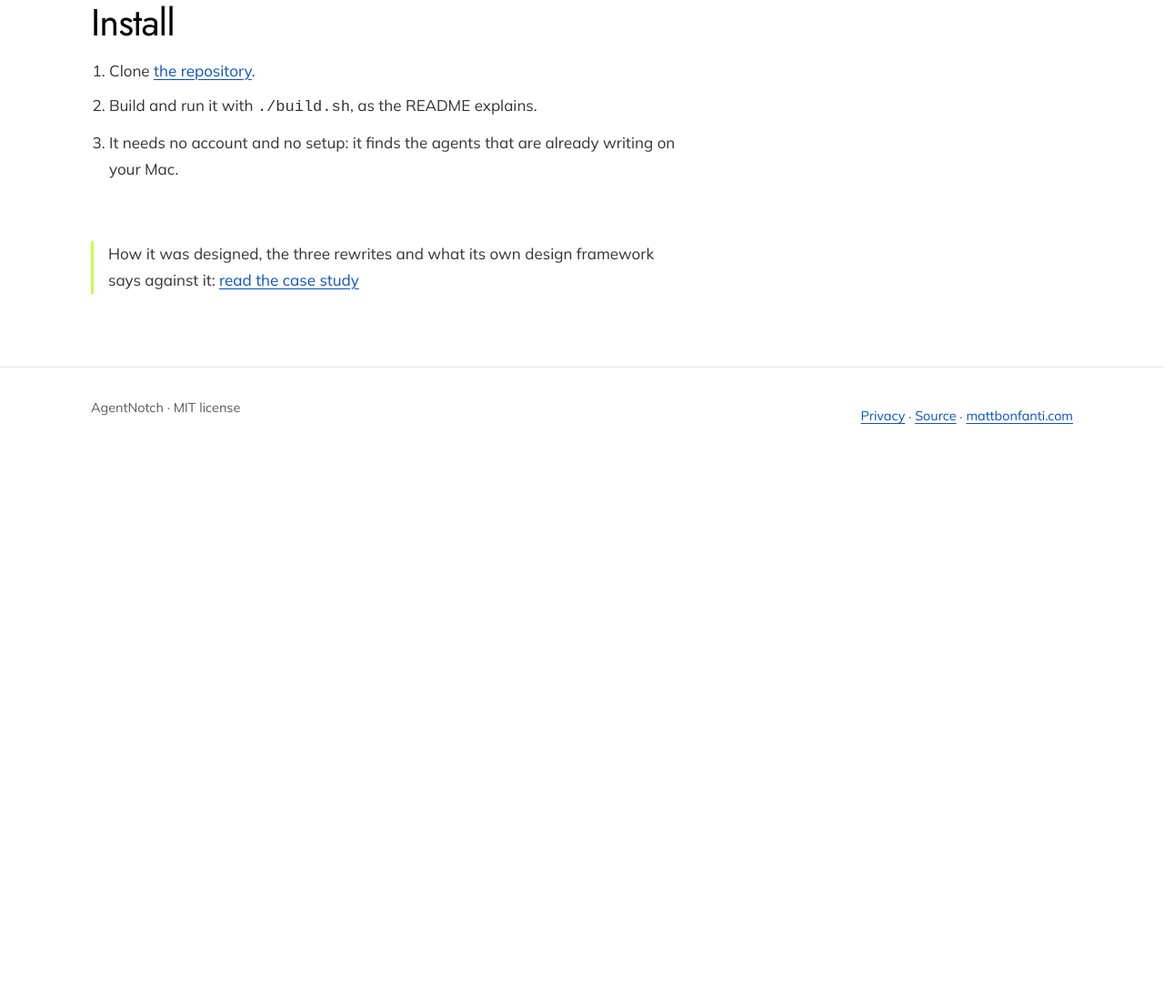
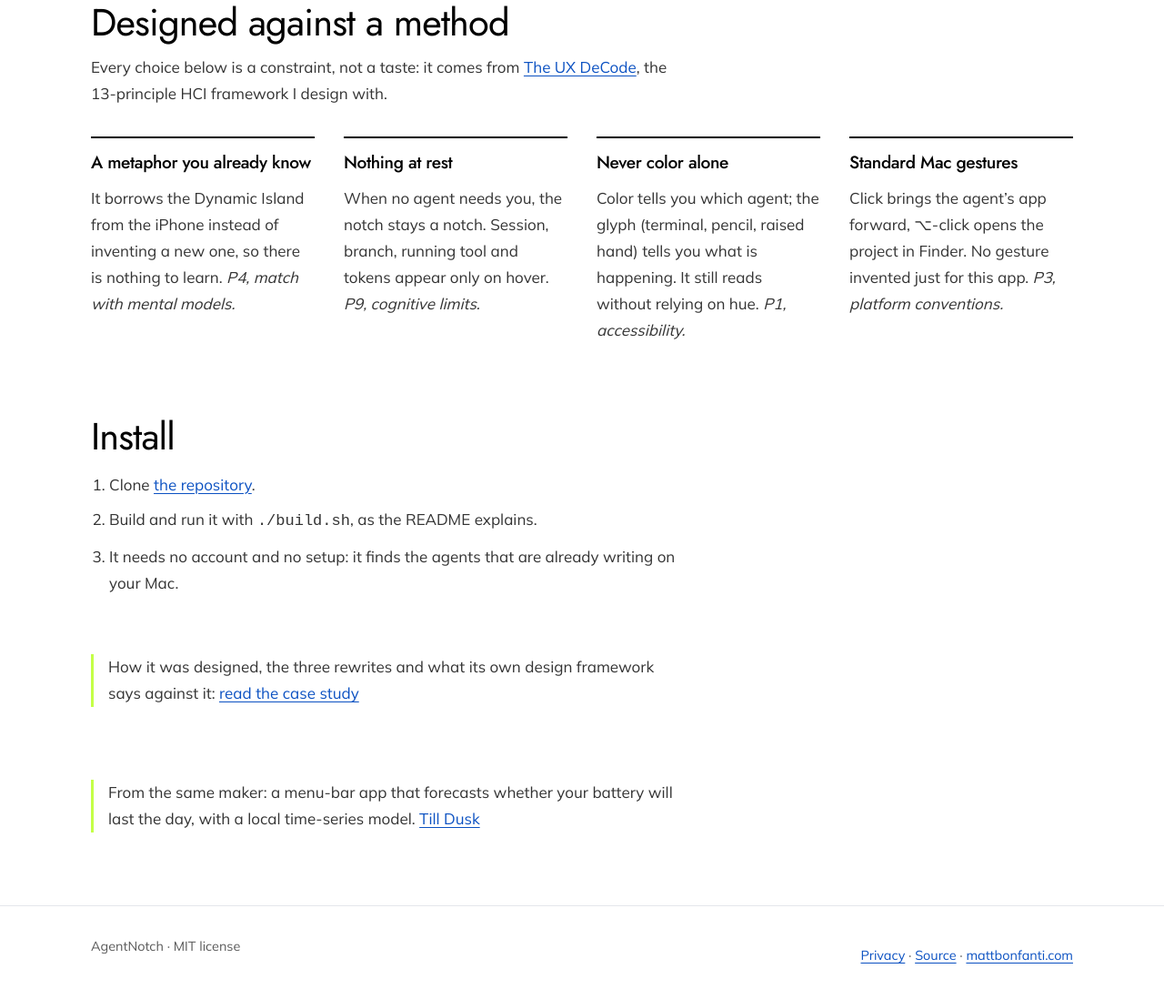
Before and after one commit to mattBonfanti/agentnotch-landing, an Astro site: page / in a window 1280 px wide. Shown: the part 2105-3203 px from the top of the page at 91% size. Before the commit the page ends 2633 px from the top, so only its background shows below. Built offline with nearby package versions, Linux system fonts and the light colour scheme; Astro itself is replaced by a stand-in of ours.

Commit message:
Sezioni su modello e approccio di design, rimando all'altra app
Co-Authored-By: Claude Opus 5.5 <noreply@anthropic.com>

```diff
--- a/src/app.mjs
+++ b/src/app.mjs
@@ -28,6 +28,19 @@ export default {
     { title: 'Your services too', text: 'An optional services section shows whether the services you list are up, degraded or down: HTTP, launchd, TCP or a command, re-read every 30 seconds.' },
     { title: 'Light by design', text: 'Native SwiftUI and AppKit, no third-party dependencies, no remote service. It reads the files your agents already write. 0.19% average CPU.' },
   ],
+  sections: [
+    {
+      title: 'Designed against a method',
+      intro: 'Every choice below is a constraint, not a taste: it comes from <a href="https://mattbonfanti.com/the-ux-decode/">The UX DeCode</a>, the 13-principle HCI framework I design with.',
+      items: [
+        { title: 'A metaphor you already know', text: 'It borrows the Dynamic Island from the iPhone instead of inventing a new one, so there is nothing to learn. <em>P4, match with mental models.</em>' },
+        { title: 'Nothing at rest', text: 'When no agent needs you, the notch stays a notch. Session, branch, running tool and tokens appear only on hover. <em>P9, cognitive limits.</em>' },
+        { title: 'Never color alone', text: 'Color tells you which agent; the glyph (terminal, pencil, raised hand) tells you what is happening. It still reads without relying on hue. <em>P1, accessibility.</em>' },
+        { title: 'Standard Mac gestures', text: 'Click brings the agent’s app forward, ⌥-click opens the project in Finder. No gesture invented just for this app. <em>P3, platform conventions.</em>' },
+      ],
+    },
+  ],
+  related: { text: 'From the same maker: a menu-bar app that forecasts whether your battery will last the day, with a local time-series model.', label: 'Till Dusk', href: 'https://tilldusk.mattbonfanti.com' },
   caseStudy: { text: 'How it was designed, the three rewrites and what its own design framework says against it:', label: 'read the case study', href: 'https://mattbonfanti.com/shipped/agent-notch/' },
   privacy: [
     'AgentNotch has no account, no analytics and no server. Nothing is sent to me.',
--- a/src/pages/index.astro
+++ b/src/pages/index.astro
@@ -31,6 +31,15 @@ import app from '../app.mjs';
     </ul>
   </div></section>
 
+  {app.sections?.map((s) => (
+    <section class="feats more"><div class="wrap">
+      <h2>{s.title}</h2>
+      {s.intro && <p class="intro" set:html={s.intro} />}
+      <ul>{s.items.map((i) => <li><h3>{i.title}</h3><p set:html={i.text} /></li>)}</ul>
+      {s.note && <p class="note" set:html={s.note} />}
+    </div></section>
+  ))}
+
   {app.install?.length > 0 && (
     <section class="inst"><div class="wrap">
       <h2>Install</h2>
@@ -41,6 +50,11 @@ import app from '../app.mjs';
   {app.caseStudy && (
     <section class="cs"><div class="wrap">
       <p>{app.caseStudy.text} <a href={app.caseStudy.href}>{app.caseStudy.label}</a></p>
+    </div></section>
+  )}
+  {app.related && (
+    <section class="cs"><div class="wrap">
+      <p>{app.related.text} <a href={app.related.href}>{app.related.label}</a></p>
     </div></section>
   )}
 </Base>
@@ -56,6 +70,7 @@ import app from '../app.mjs';
   .shots img{max-width:100%;max-height:560px;width:auto;height:auto;border-radius:8px}
   .feats{padding:4rem 0} .feats ul{list-style:none;margin:0;padding:0;display:grid;grid-template-columns:repeat(auto-fit,minmax(210px,1fr));gap:2rem}
   .feats li{border-top:2px solid var(--ink);padding-top:1rem}
+  .more{padding-top:0} .intro{max-width:64ch;margin:-.25rem 0 2rem} .note{max-width:64ch;margin:2rem 0 0;font-size:.9rem;color:#6A6A6A}
   .inst{padding:0 0 4rem} .inst ol{margin:0;padding-left:1.25rem;display:grid;gap:.6rem;max-width:64ch}
   .cs{padding:0 0 4rem} .cs p{border-left:3px solid var(--accent);padding-left:1rem}
 </style>
```
